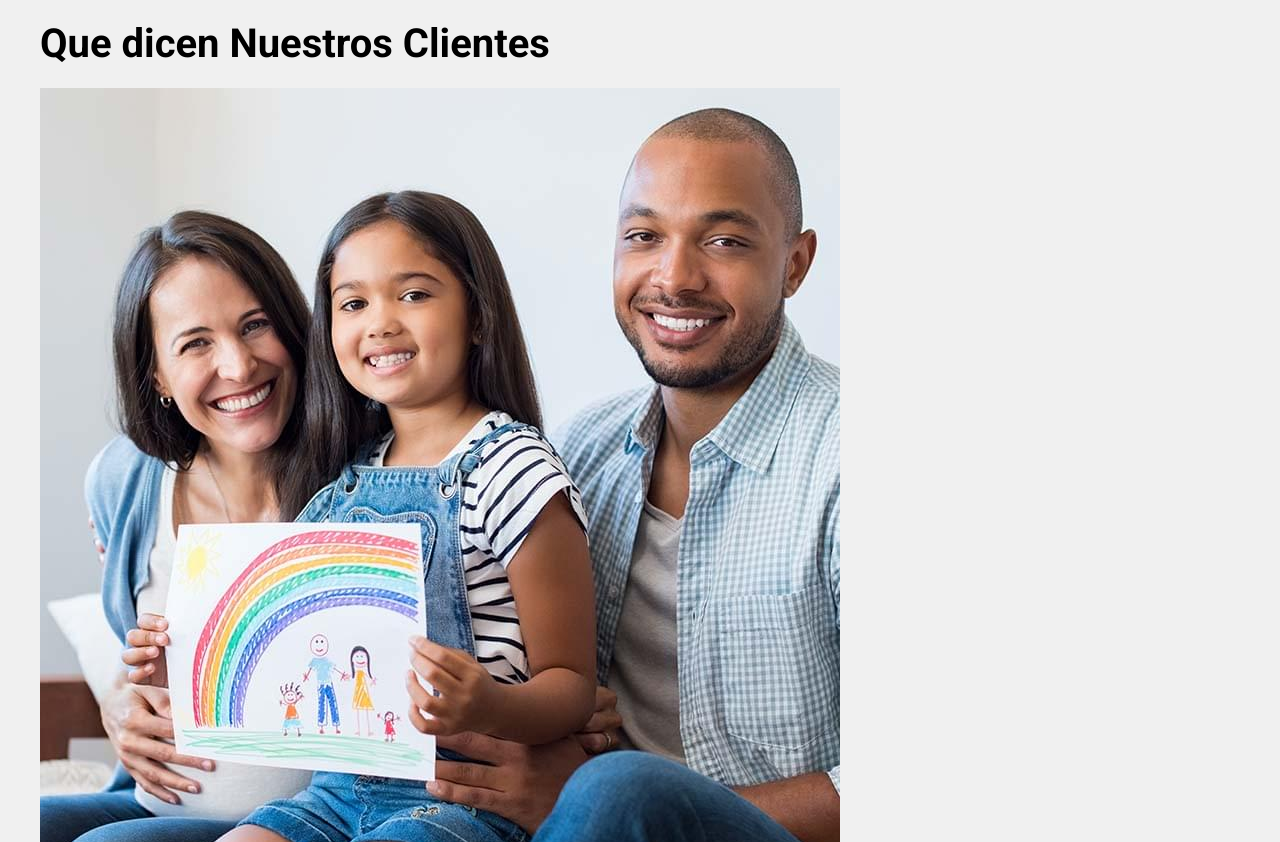
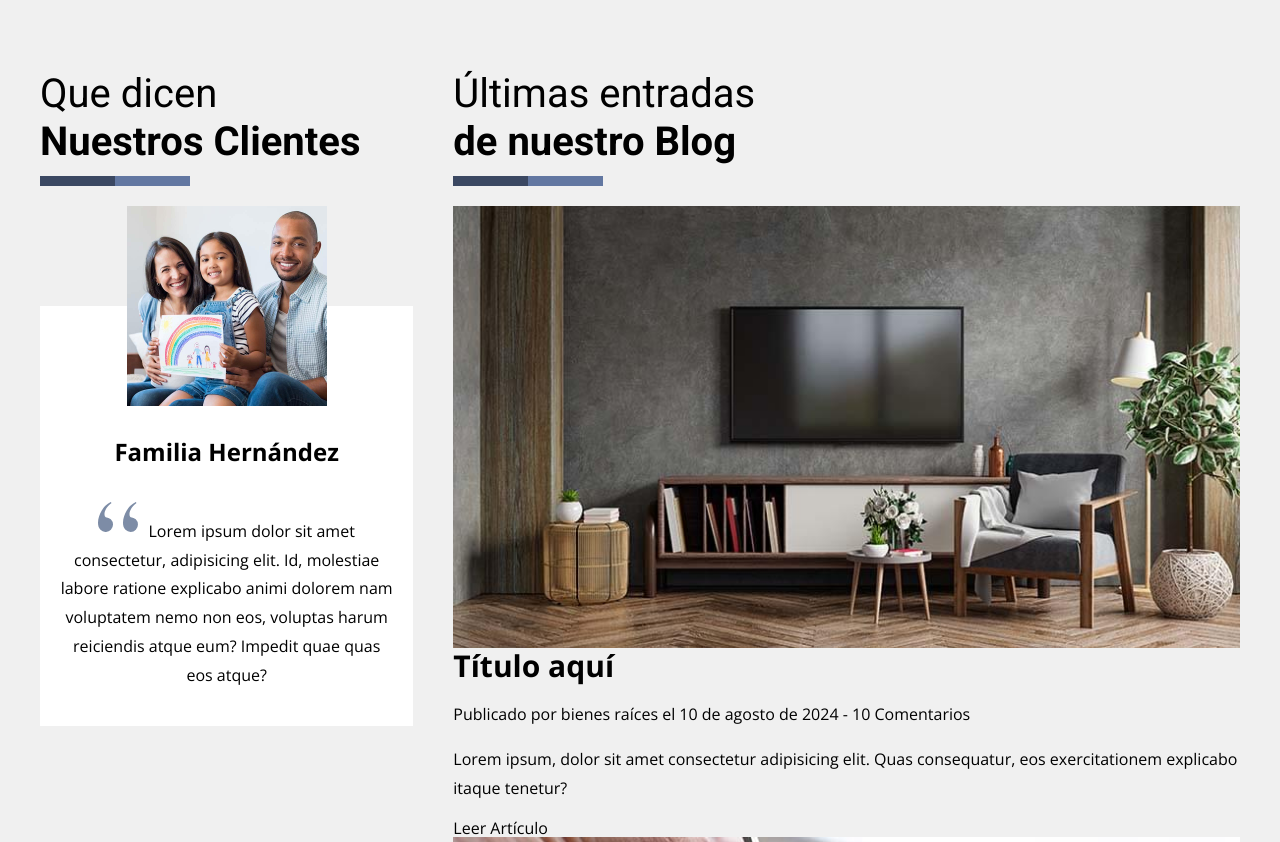
Before and after one commit to DomenicoPH/HTML-CSS-SASS-GULP---w-Real-State-w-, a website: page index.html in a window 1280 px wide. Shown: the part 2311-3153 px from the top of the page. Drawn offline with nearby package versions, Linux system fonts and the light colour scheme.

Commit message:
entradas blog

```diff
--- a/src/scss/base/_mixins.scss
+++ b/src/scss/base/_mixins.scss
@@ -51,10 +51,13 @@
     grid-template-columns: repeat($columnas, 1fr);
 }
 
-@mixin heading {
+@mixin heading($salto: false) {
     font-weight: 400;
     span{
         font-weight: 700;
+        @if($salto){
+            display: block;
+        }
     }
     &::after{
         content: '';
--- a/src/scss/ui/contenido/_index.scss
+++ b/src/scss/ui/contenido/_index.scss
@@ -1,2 +1,3 @@
 @forward 'propiedades';
 @forward 'destacada';
+@forward 'testimonial-blog';
--- /dev/null
+++ b/src/scss/ui/contenido/_testimonial-blog.scss
@@ -0,0 +1,53 @@
+@use 'base/variables' as v;
+@use 'base/mixins' as m;
+
+.testimoniales-blog{
+    margin-top: 5rem;
+
+    @include m.desktop {
+        @include m.grid(3, 4rem);
+    }
+    &__blog{
+        @include m.desktop {
+            grid-column: 2 / 4;
+        }
+    }
+    &__heading{
+        @include m.heading(true);
+    }
+}
+
+.testimonial{
+    text-align: center;
+
+    &__imagen{
+        width: 20rem;
+        margin: 0 auto;
+    }
+    &__contenido{
+        background-color: v.$blanco;
+        margin-top: -10rem;
+        padding: 10rem 2rem 2rem 2rem;
+    }
+    &__nombre{
+        font-size: 2.4rem;
+        font-weight: 700;
+    }
+    &__texto{
+        &::before{
+            content: '';
+            background-image: url(../img/quote.svg);
+            background-repeat: no-repeat;
+            background-position: center;
+            display: inline-block;
+            width: 4rem;
+            height: 4rem;
+            margin-right: 1rem;
+
+        }
+    }
+}
+
+.entrada{
+
+}
```
Also changed, not shown: build/css/app.css, 1 other file.
